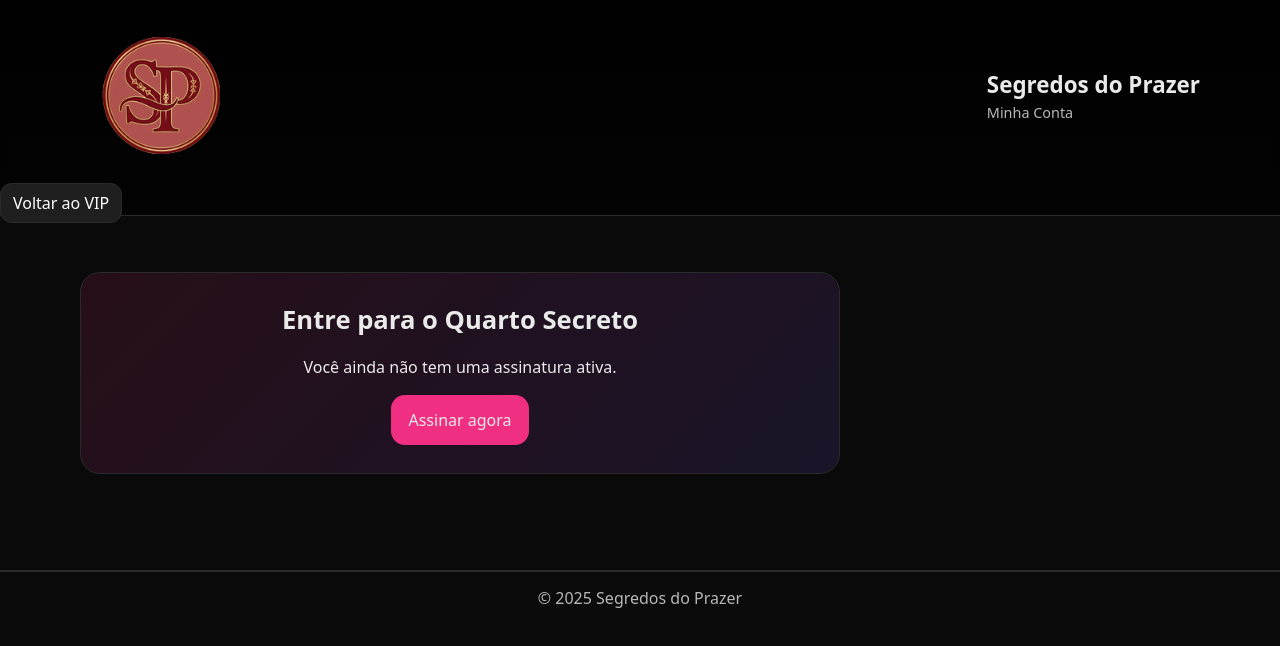
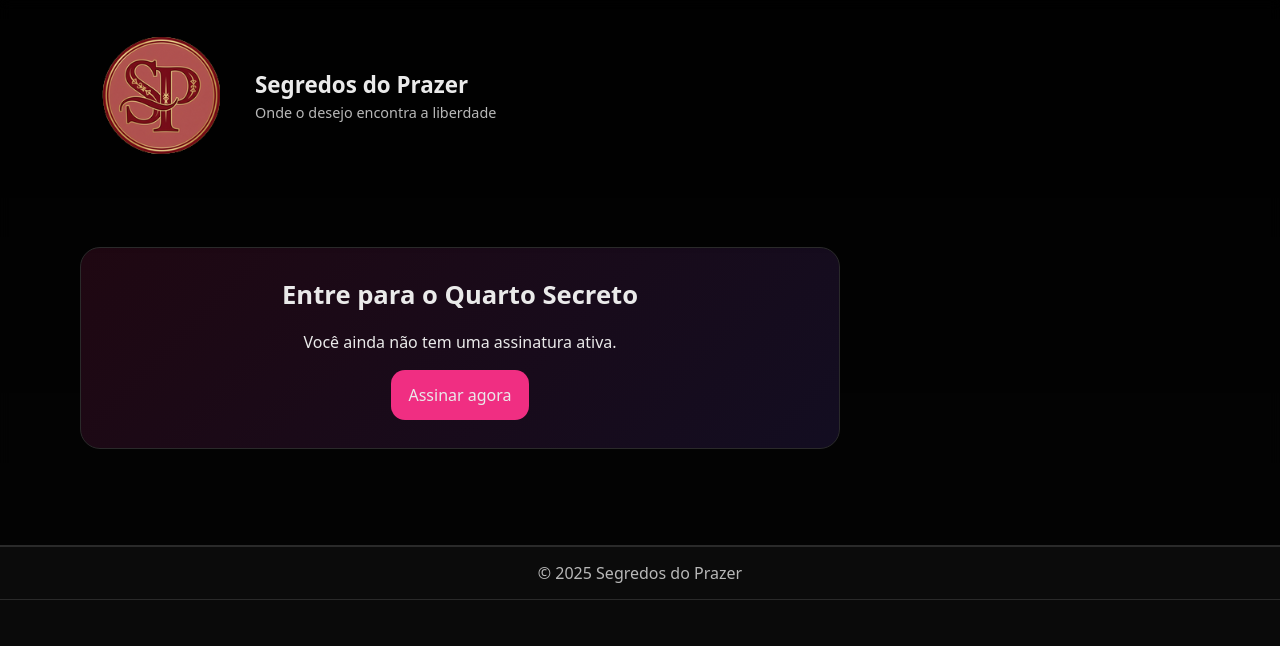
Before and after one commit to Fernanda-Teixeira-Vilassa/segredosdoprazer, a website: page public/account.html in a window 1280 px wide. Drawn offline with Linux system fonts and the light colour scheme.

Commit message:
decima segundo commit

```diff
--- a/public/account.html
+++ b/public/account.html
@@ -9,13 +9,16 @@
   <meta name="description" content="Área do assinante com conteúdo exclusivo, lançamentos e cupom VIP.">
 </head>
 <body>
-  <header class="topbar">
+   <header class="topbar">
     <div class="container nav-wrap">
-      <img class="brand-logo" src="logo.png" alt="Segredos do Prazer logo">
-      <div><h1 class="title">Segredos do Prazer</h1><p class="subtitle">Minha Conta</p></div></div>
-      <nav><a class="cart-btn" href="vip.html">Voltar ao VIP</a></nav>
+      <div class="brand">
+        <img class="brand-logo" src="./logo.png" alt="Segredos do Prazer logo">
+        <div>
+          <h1 class="title">Segredos do Prazer</h1>
+          <p class="subtitle">Onde o desejo encontra a liberdade</p>
+        </div>
+      </div>
     </div>
-  </header>
 
   <main class="section container">
     <div id="gate" class="vip__box" style="display:none">
```
Also changed, not shown: public/blog.html (+3 -1 lines), public/boutique.html (+3 -1 lines), public/cursos.html (+3 -1 lines), public/desejo.html (+3 -1 lines), public/ebook.html (+3 -1 lines), public/index.html (+6 -2 lines), public/post.html (+3 -1 lines), public/product.html (+3 -1 lines), public/vip.html (+3 -1 lines).
